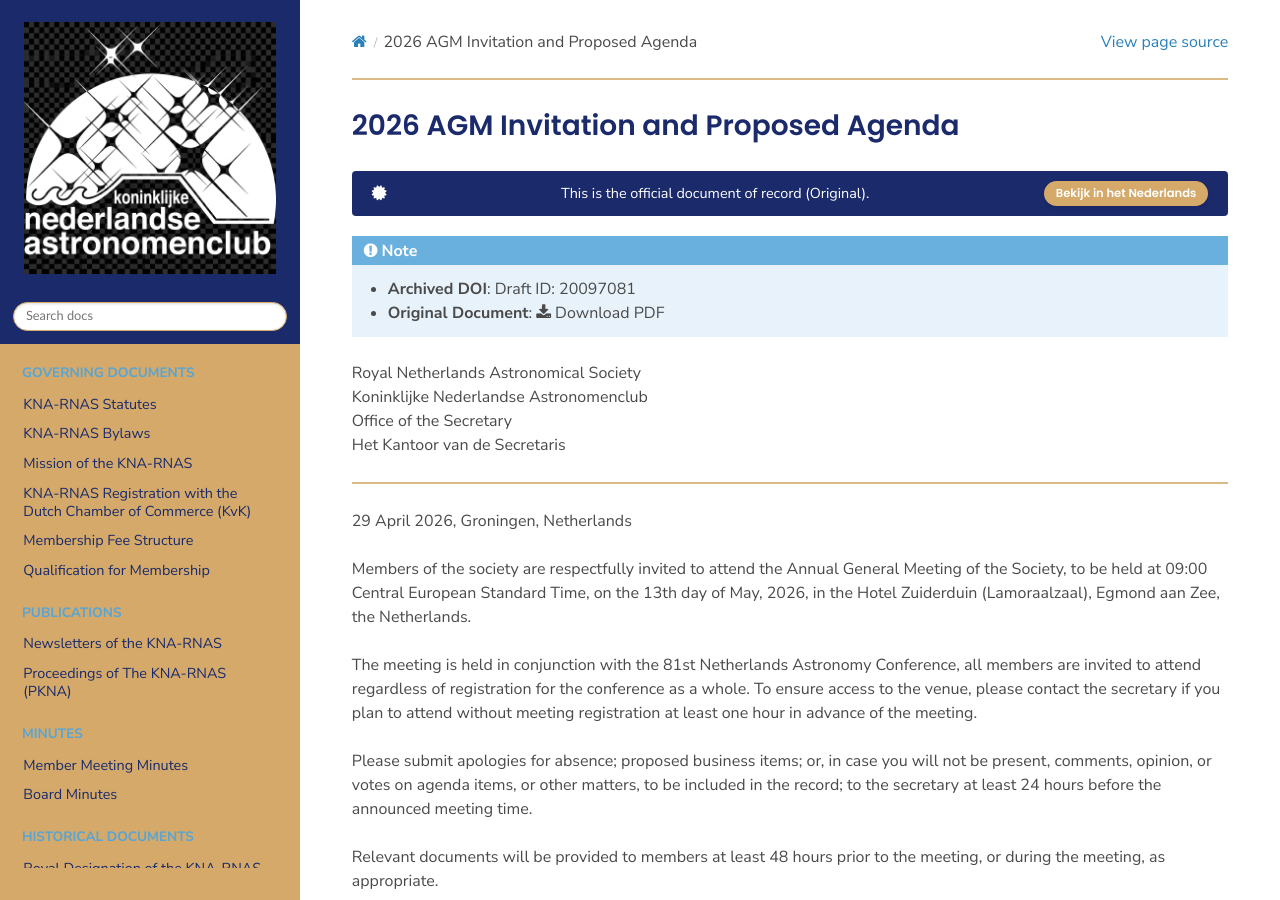
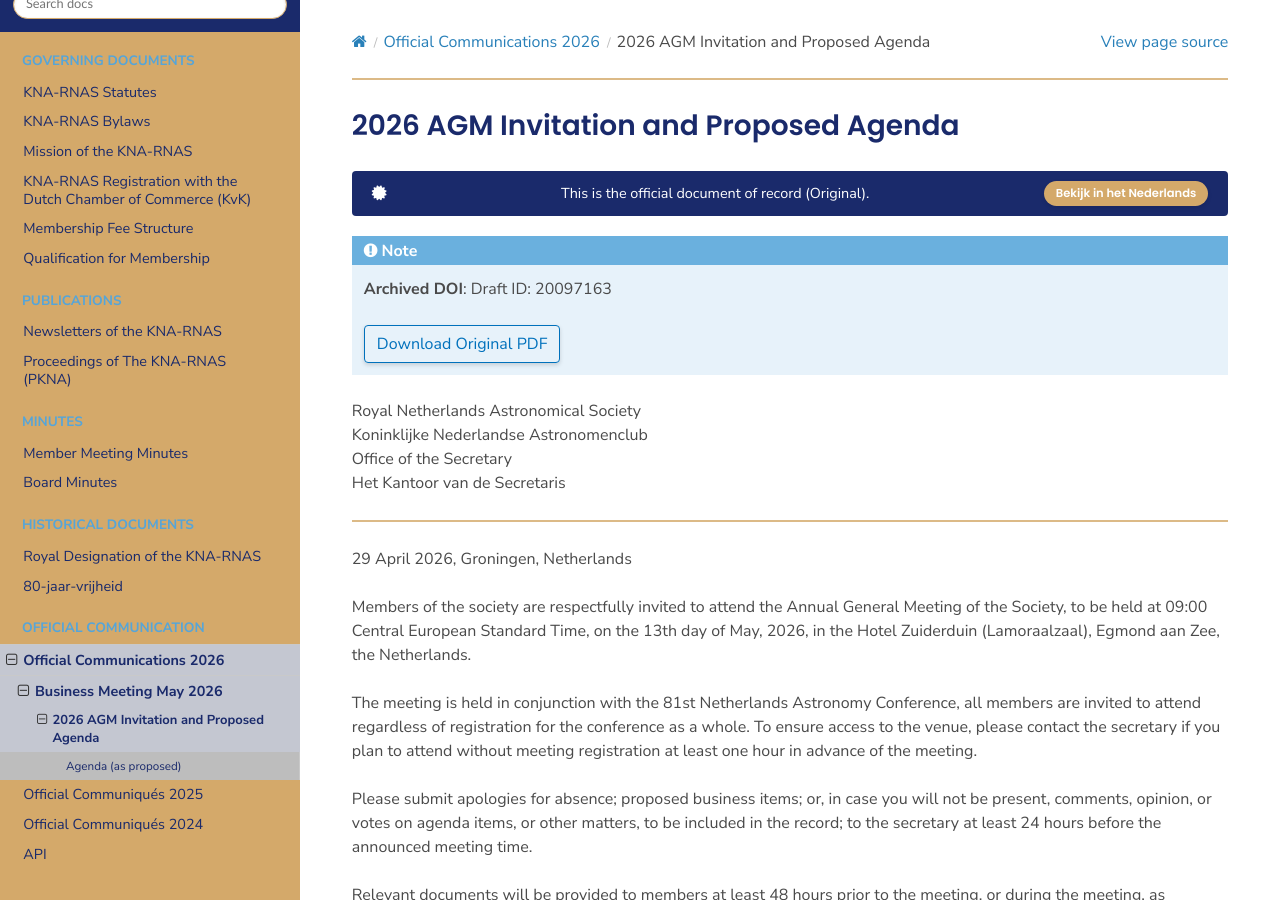
Before and after one commit to KNA-RNAS/KNA-RNAS-Library, a Sphinx documentation site: the page built from docs/source/communication/2026_AGM_Agenda.rst, in a window 1280 px wide and 900 px high. Built offline with Sphinx 7.4.7 and the Read the Docs theme 3.1.0, drawn with Linux system fonts in a browser that asks for light colours.

Commit message:
Fix AGM Agenda header hierarchy sizes, add PDF download button styling, and fix local translate button fallback

```diff
--- a/docs/source/communication/2026_AGM_Agenda.rst
+++ b/docs/source/communication/2026_AGM_Agenda.rst
@@ -6,8 +6,14 @@
 
 .. note::
 
-   - **Archived DOI**: Draft ID: 20097081
-   - **Original Document**: :download:`Download PDF <../_static/downloads/2026_AGM_Agenda.pdf>`
+   **Archived DOI**: Draft ID: 20097163
+
+   .. button-link:: ../_static/downloads/2026_AGM_Agenda.pdf
+      :color: primary
+      :outline:
+      :shadow:
+
+      Download Original PDF
 
 | Royal Netherlands Astronomical Society
 | Koninklijke Nederlandse Astronomenclub
@@ -27,13 +33,12 @@
 
 Relevant documents will be provided to members at least 48 hours prior to the meeting, or during the meeting, as appropriate.
 
---------------------
 Agenda (as proposed)
 --------------------
 
 
 Annual General Meeting 13 May 2026, 09:00 CEST
-==============================================
+~~~~~~~~~~~~~~~~~~~~~~~~~~~~~~~~~~~~~~~~~~~~~~
 
 
 1. Opening of the meeting
--- a/docs/source/communication/official-communication-2026.rst
+++ b/docs/source/communication/official-communication-2026.rst
@@ -18,3 +18,8 @@
    :approved: false
    :approved_in: Pending
    :notary_stamp: Pending
+
+.. toctree::
+   :hidden:
+
+   2026_AGM_Agenda
--- a/docs/source/conf.py
+++ b/docs/source/conf.py
@@ -112,7 +112,15 @@
         banner_node.append(text_node)
 
         # Language Toggle Button (JS Based)
-        js_code = f"window.location.href = window.location.href.replace('/{lang}/', '/{target_lang}/');"
+        js_code = f"""
+            var url = window.location.href;
+            if (url.includes('/{lang}/')) {{
+                window.location.href = url.replace('/{lang}/', '/{target_lang}/');
+            }} else {{
+                alert('Translation switching is only supported when viewing the hosted documentation (URL must contain /{lang}/). Locally, please navigate to the locale build directory manually.');
+            }}
+        """.replace('\n', ' ').strip()
+
         btn_html = nodes.raw('', f'<button onclick="{js_code}" class="banner-language-toggle">{btn_text}</button>', format='html')
         banner_node.append(btn_html)
 
```
Also changed, not shown: 2 other files.
